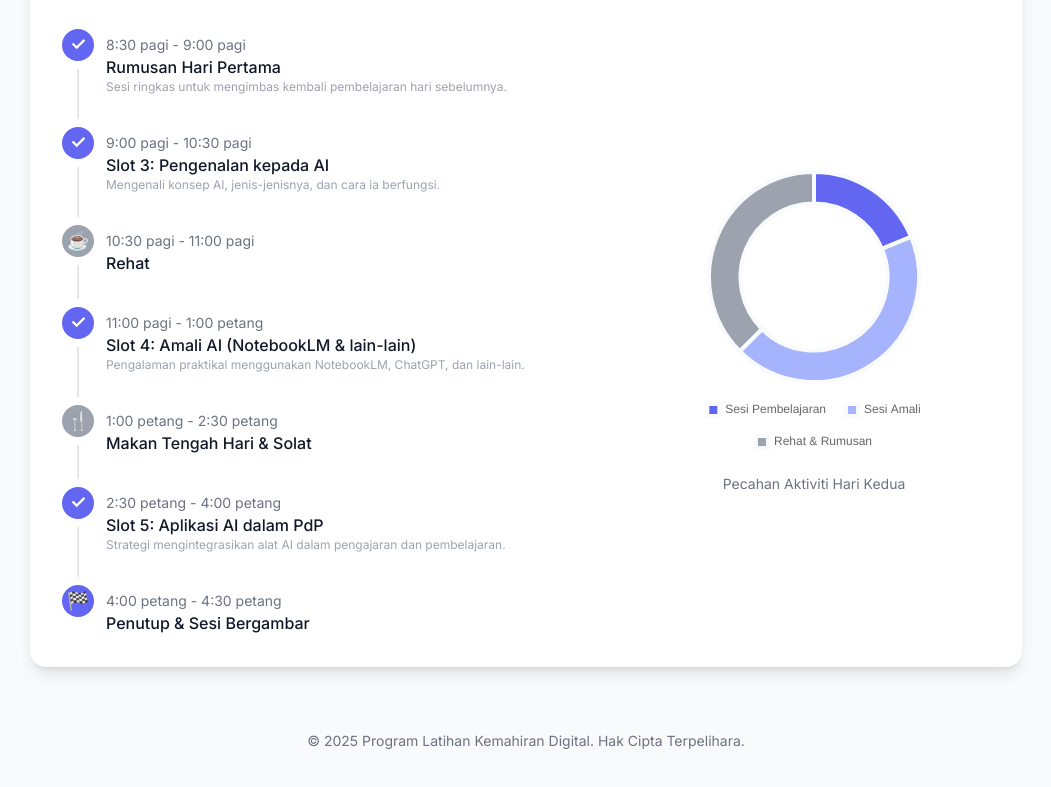
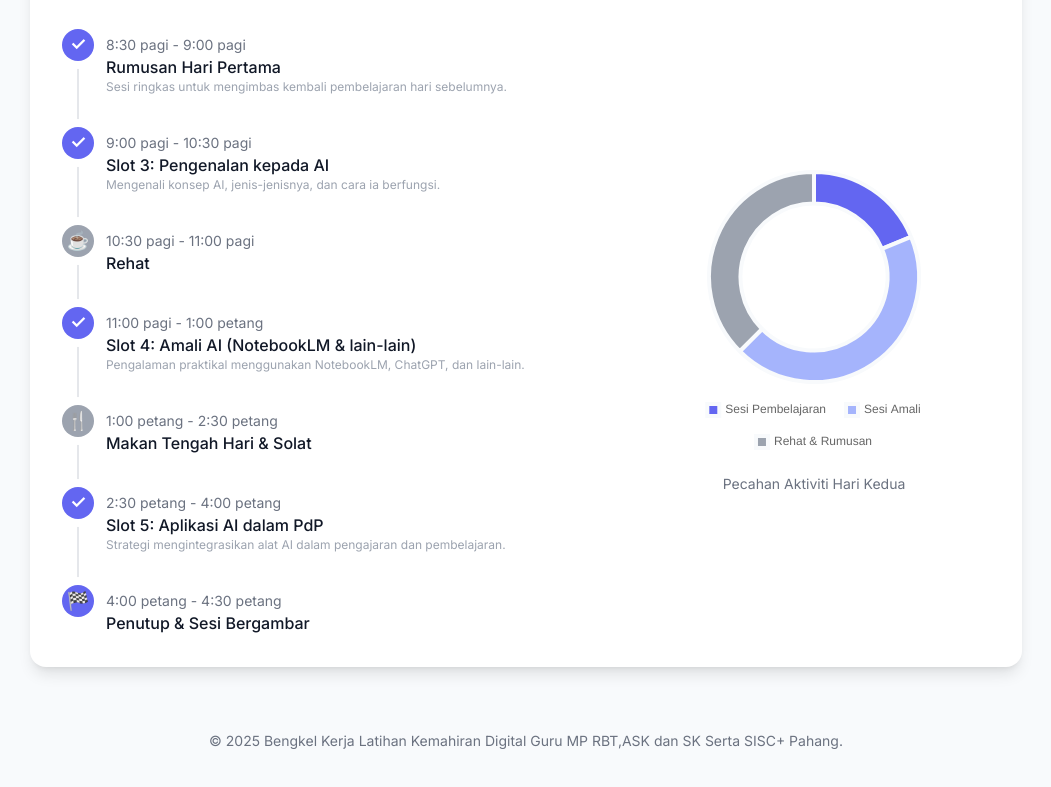
Before and after one commit to Samil-Mey/BengkelASKSKRBT, a plain HTML site: page index.html in a window 1280 px wide. Shown: the part 1315-2102 px from the top of the page, without its empty margins (114-1165 px from the left). Drawn offline with nearby package versions, Linux system fonts and the light colour scheme.

Commit message:
Update index.html

```diff
--- a/index.html
+++ b/index.html
@@ -233,7 +233,7 @@
         </main>
 
         <footer class="text-center mt-16">
-            <p class="text-sm text-gray-500">&copy; 2025 Program Latihan Kemahiran Digital. Hak Cipta Terpelihara.</p>
+            <p class="text-sm text-gray-500">&copy; 2025 Bengkel Kerja Latihan Kemahiran Digital Guru MP RBT,ASK dan SK Serta SISC+ Pahang.</p>
         </footer>
 
     </div>
```
